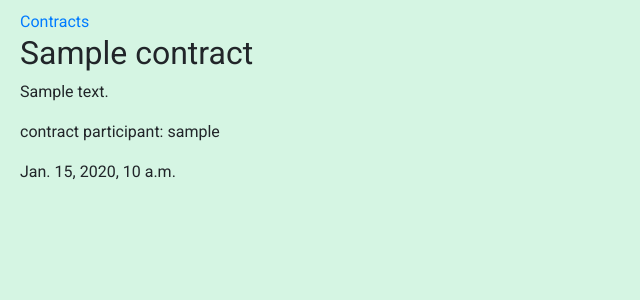
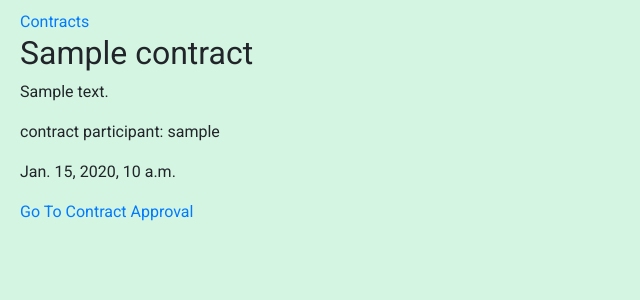
Before and after one commit to wayfarer1549/ECU-SENG-6240-SP2020-Team-3-project, a Django app: a page that uses src/clmp/contracts/templates/contracts/contract_detail.html in a window 1280 px wide. Shown: the part 58-358 px from the top of the page, without its empty margins (0-640 px from the left). Run offline with Django 3.2, Linux system fonts and the light colour scheme; tables that the repository leaves empty hold one stand-in row (values such as "Sample post"); some libraries are stand-ins or nearby versions.

Commit message:
approve commit 1

```diff
--- a/src/clmp/contracts/models.py
+++ b/src/clmp/contracts/models.py
@@ -8,6 +8,7 @@ class Contract(models.Model):
     body = models.TextField()
     date = models.DateTimeField(auto_now_add=True)
     participant = models.ForeignKey(User, default=None, on_delete=models.CASCADE)
+    contractStatus = models.TextField()
 
     def __str__(self):
         return self.title
--- a/src/clmp/contracts/templates/contracts/contract_detail.html
+++ b/src/clmp/contracts/templates/contracts/contract_detail.html
@@ -7,6 +7,7 @@
         <p>{{ contract.body }}</p>
         <p>contract participant: {{ contract.participant }}</p>
         <p>{{ contract.date }}</p>
+        <p><a href="{% url 'contracts:approve' %}">Go To Contract Approval</a></p>
     </div>
 </div>
 
--- a/src/clmp/contracts/urls.py
+++ b/src/clmp/contracts/urls.py
@@ -6,5 +6,7 @@ app_name='contracts'
 urlpatterns = [
     path('', views.contract_list, name="list"),
     path('create/', views.contract_create, name="create"),
+    path('approve/', views.contract_approve, name="approve"),
     re_path('(?P<slug>[\w-]+)/', views.contract_detail, name="detail"),
+
 ]
--- a/src/clmp/contracts/views.py
+++ b/src/clmp/contracts/views.py
@@ -26,3 +26,10 @@ def contract_create(request):
     else:
         form = forms.CreateContract()
     return render(request, 'contracts/contract_create.html', {'form': form })
+
+def contract_approve(request):
+    # return HttpResponse(slug)
+    # contract = Contract.objects.get(slug=slug)
+    # if request.method == 'POST':
+    #     contract.contractStatus = "Approved by " + request.user
+    return render(request, 'contracts/contract_approve.html')
```
Also changed, not shown: src/clmp/contracts/templates/contracts/contract_approve.html (added, +18 -0 lines), src/clmp/contracts/migrations/0003_contract_contractstatus.py (added).
